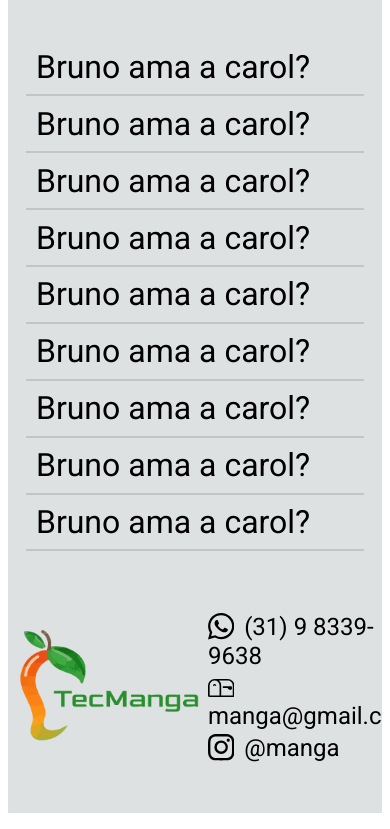
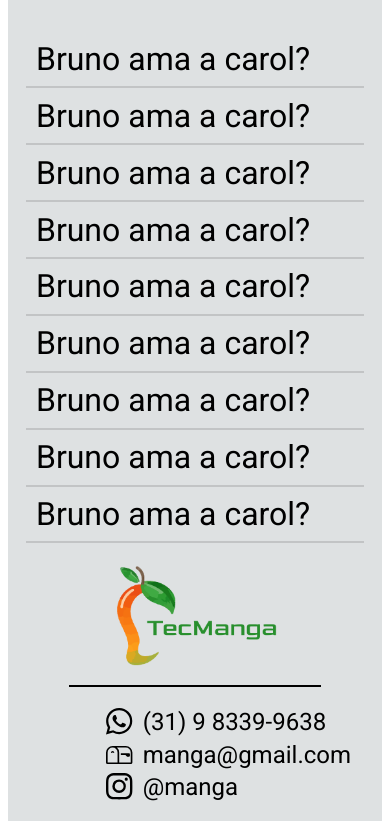
Before and after one commit to BrunoSoaresE/Manga, a Next.js app: page / in a window 390 px wide. Shown: the part 7830-8659 px from the top of the page. Built offline with nearby package versions, Linux system fonts and the light colour scheme.

Commit message:
ajustes footer

```diff
--- a/styles.module.css
+++ b/styles.module.css
@@ -1,7 +1,6 @@
   .application{
     background: #dee1e2;
     min-height: 150vh;
-    overflow-x: auto;
     width: 100%;
     scroll-behavior: smooth;
 
--- a/subPages/Rodape/Rodape.js
+++ b/subPages/Rodape/Rodape.js
@@ -5,11 +5,12 @@ import styles from './Rodape.module.css';
 
 export function SubPageRodape(props) {
   return (
-    <div className={styles.Rodape}>
+    <footer className={styles.Rodape}>
       <Image src={logo} className={styles.logoImg} alt="Logo TecManga" />
       <div className={styles.RodapeDivTexto}>
-      <p className={styles.RodapeTexto} >A manga é uma agência de criação de sites com clientes satisfeitos espalhados pelo mundo inteiro. Atraves de uma equipe competente e organizada iremos fazer seu negocio decolar.</p>
+        <p className={styles.RodapeTexto} >A manga é uma agência de criação de sites com clientes satisfeitos espalhados pelo mundo inteiro. Atraves de uma equipe competente e organizada iremos fazer seu negocio decolar.</p>
       </div>
+      <hr  className={styles.RodapeHr}></hr>
       <div className={styles.Contato}>
         <div className={styles.ContatoElen}>
           <BsWhatsapp className={styles.ContatoElenIcon} />     (31) 9 8339-9638
@@ -22,6 +23,6 @@ export function SubPageRodape(props) {
         </div>
       </div>
 
-    </div>
+    </footer>
   )
 }
--- a/subPages/Rodape/Rodape.module.css
+++ b/subPages/Rodape/Rodape.module.css
@@ -43,6 +43,10 @@
  padding: auto;
 }
 
+.RodapeHr{
+  display: none;
+}
+
 
 @media(max-width: 900px)
 {
@@ -53,15 +57,40 @@
   .logoImg {
     height: 20vh;
   }
+  .ContatoElen{
+    width: 100%;
+    margin-left: 15%;
+  }
 }
 
 @media(max-width: 700px)
 {
+  .Rodape{
+    display: block;
+    padding: 1vh;
+
+  }
   .RodapeDivTexto
   {
     display: none;
   }
+
   .logoImg {
-    height: 15vh;
+    width: 50%;
+    height: auto;
+    margin-left: 25%;
+  }
+  .Contato{
+    margin-top: 2vh;
+  }
+  .ContatoElen{
+    width: 70%;
+    margin-left: 25%;
+  }
+  .RodapeHr{
+    display: block;
+    width: 70%;
+    border: solid black 1px;
+
   }
 }
```
